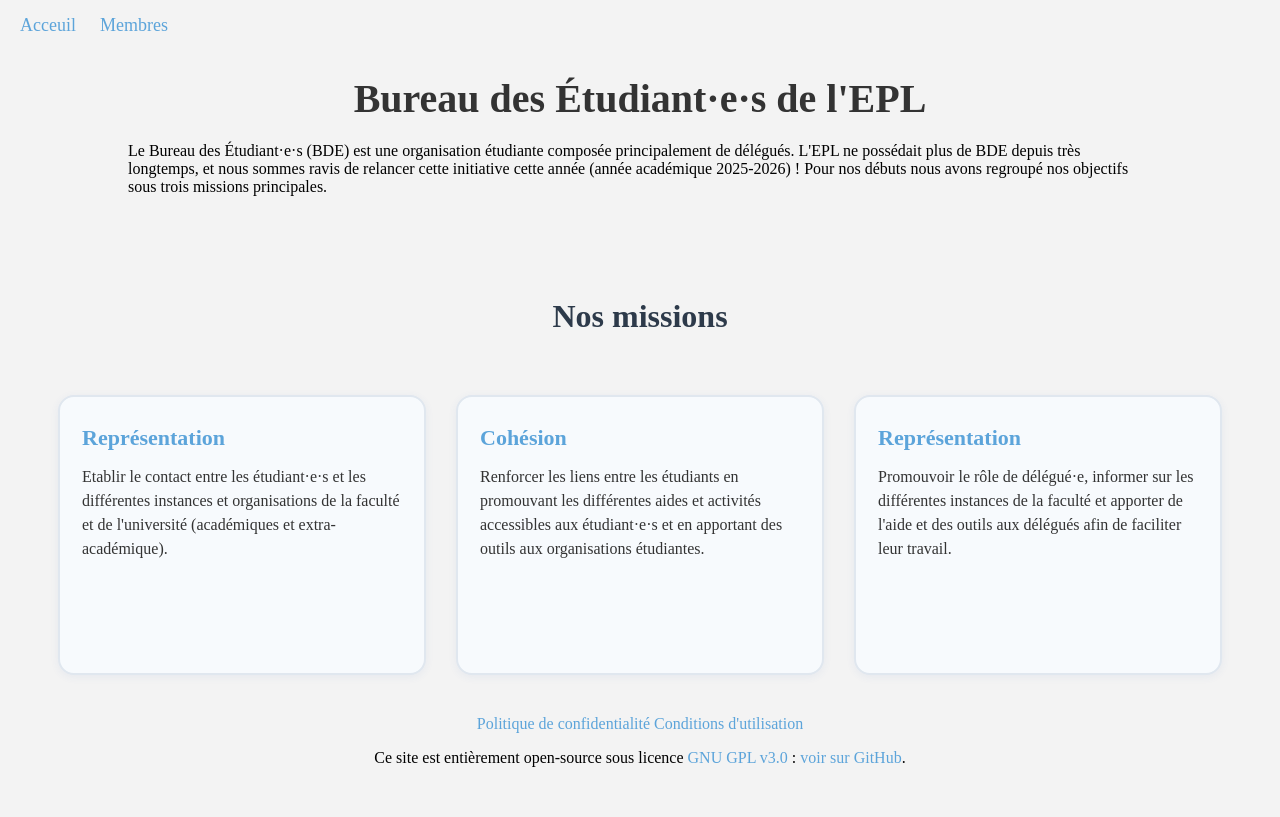
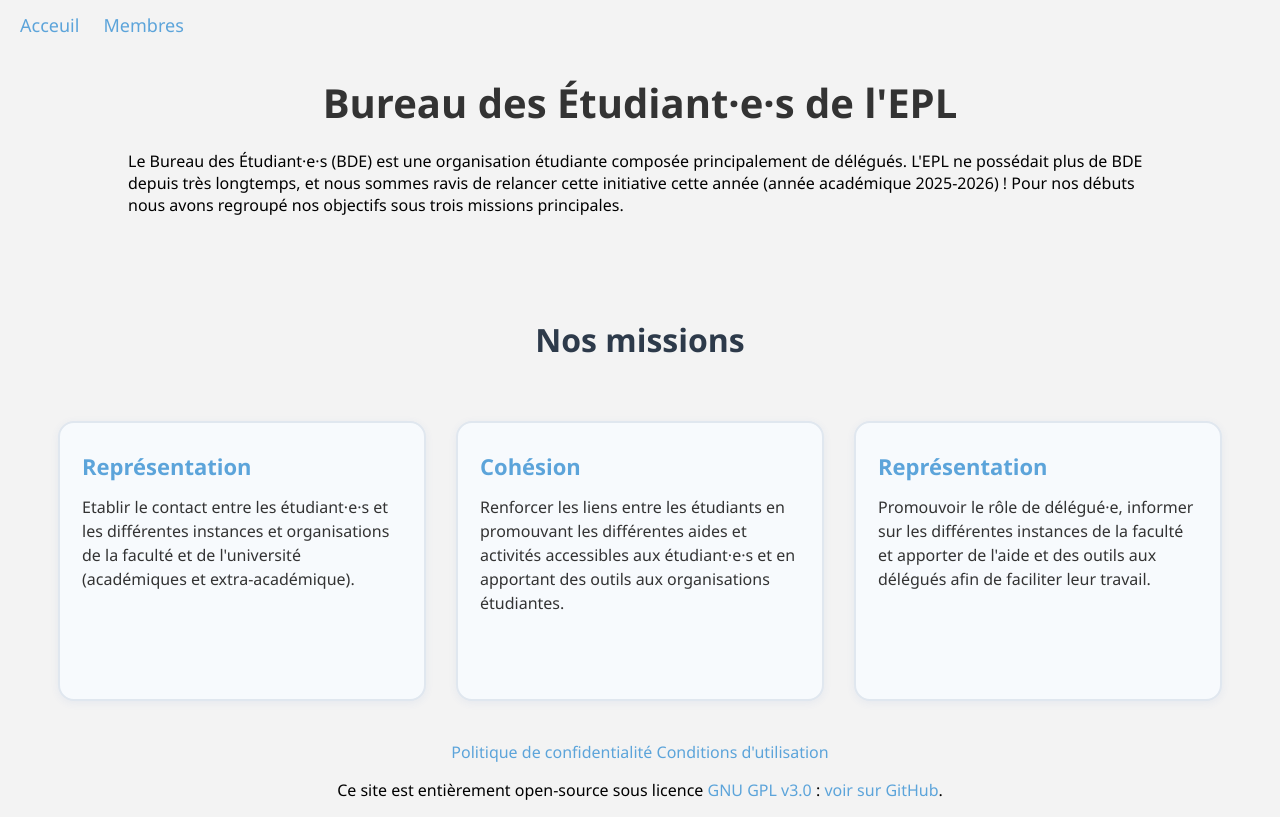
Before and after one commit to Piwy-dev/bde-epl-site, a Flask app: page /home in a window 1280 px wide. Before the commit the page ends 767 px from the top, so only its background shows below. Run offline with Flask 3, Linux system fonts and the light colour scheme.

Commit message:
change font

```diff
--- a/app/static/css/style.css
+++ b/app/static/css/style.css
@@ -1,3 +1,7 @@
+body {
+    font-family: 'Segoe UI', 'Helvetica Neue', Arial, 'Liberation Sans', sans-serif;
+}
+
 body {
     margin: 0;
     padding: 0;
```
